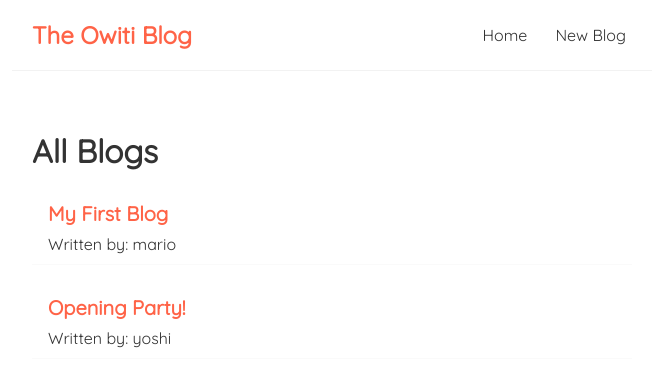
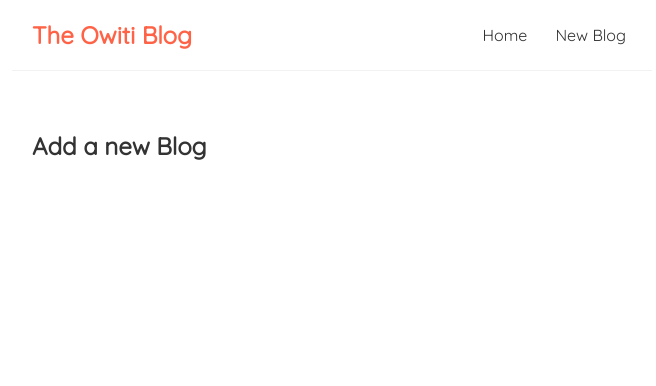
Before and after one commit to Viowiti/react-blog-app, a React (Create React App) app: page /create in a window 1280 px wide. Shown: the top 386 px of the page, without its empty margins (308-964 px from the left). Built offline with nearby package versions, Linux system fonts and the light colour scheme; data requests are answered from the project's data file.

Commit message:
exact match routes

```diff
--- a/src/App.js
+++ b/src/App.js
@@ -1,6 +1,7 @@
 import Navbar from './Navbar';
 import Home from './Home';
 import {BrowserRouter as Router, Route, Switch} from 'react-router-dom';
+import Create from './Create';
 
 function App() {
 
@@ -12,8 +13,12 @@
       <Navbar />
       <div className="content">
         <Switch>
-          <Route path="/">
+          <Route exact path="/">
             <Home/>
+          </Route>
+
+          <Route path="/create">
+            <Create />
           </Route>
         </Switch>
       </div>
--- /dev/null
+++ b/src/Create.js
@@ -0,0 +1,12 @@
+
+const Create = () => {
+    return (
+        <div className="create">
+            <h2>Add a new Blog</h2>
+
+        </div>
+
+     );
+}
+
+export default Create;
```
